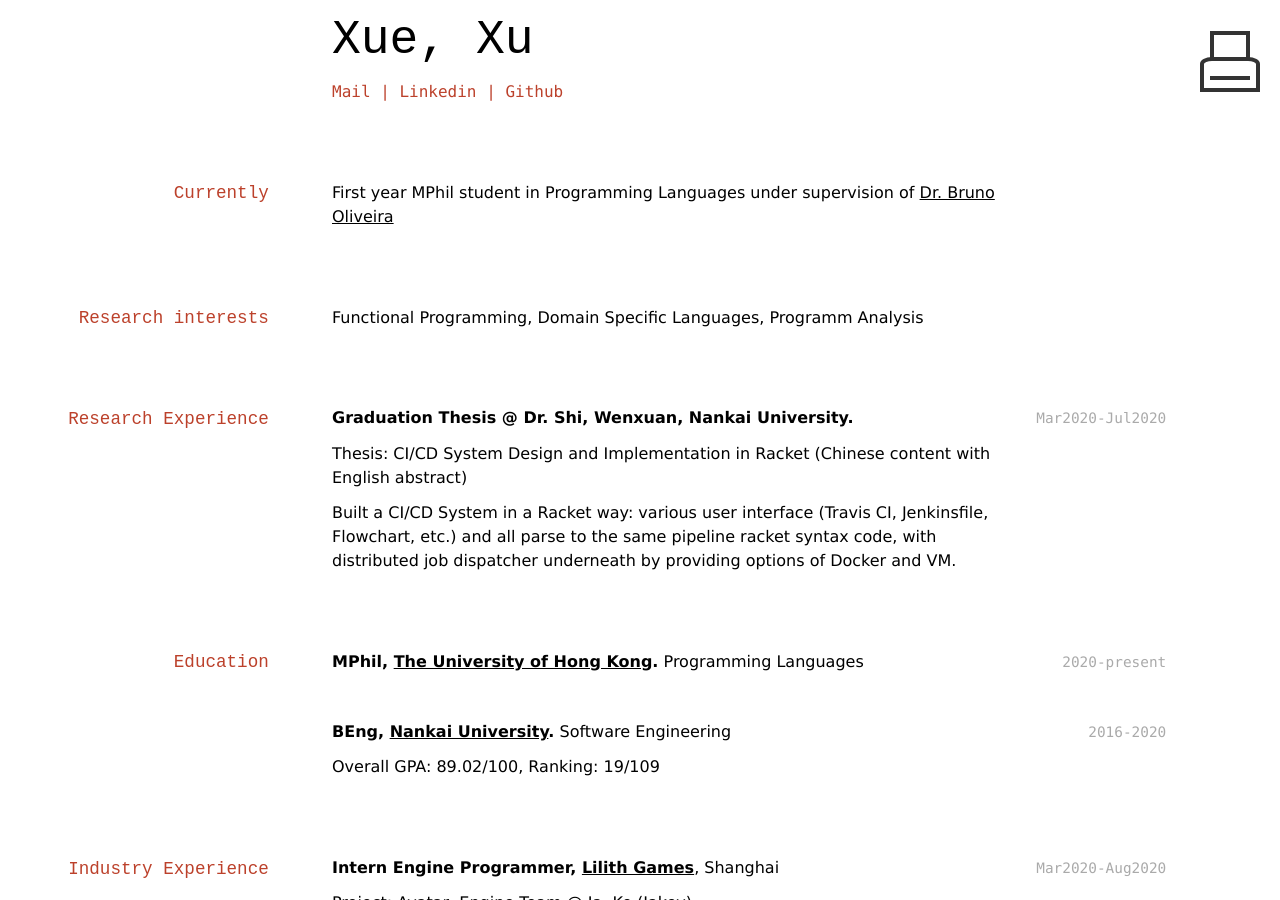
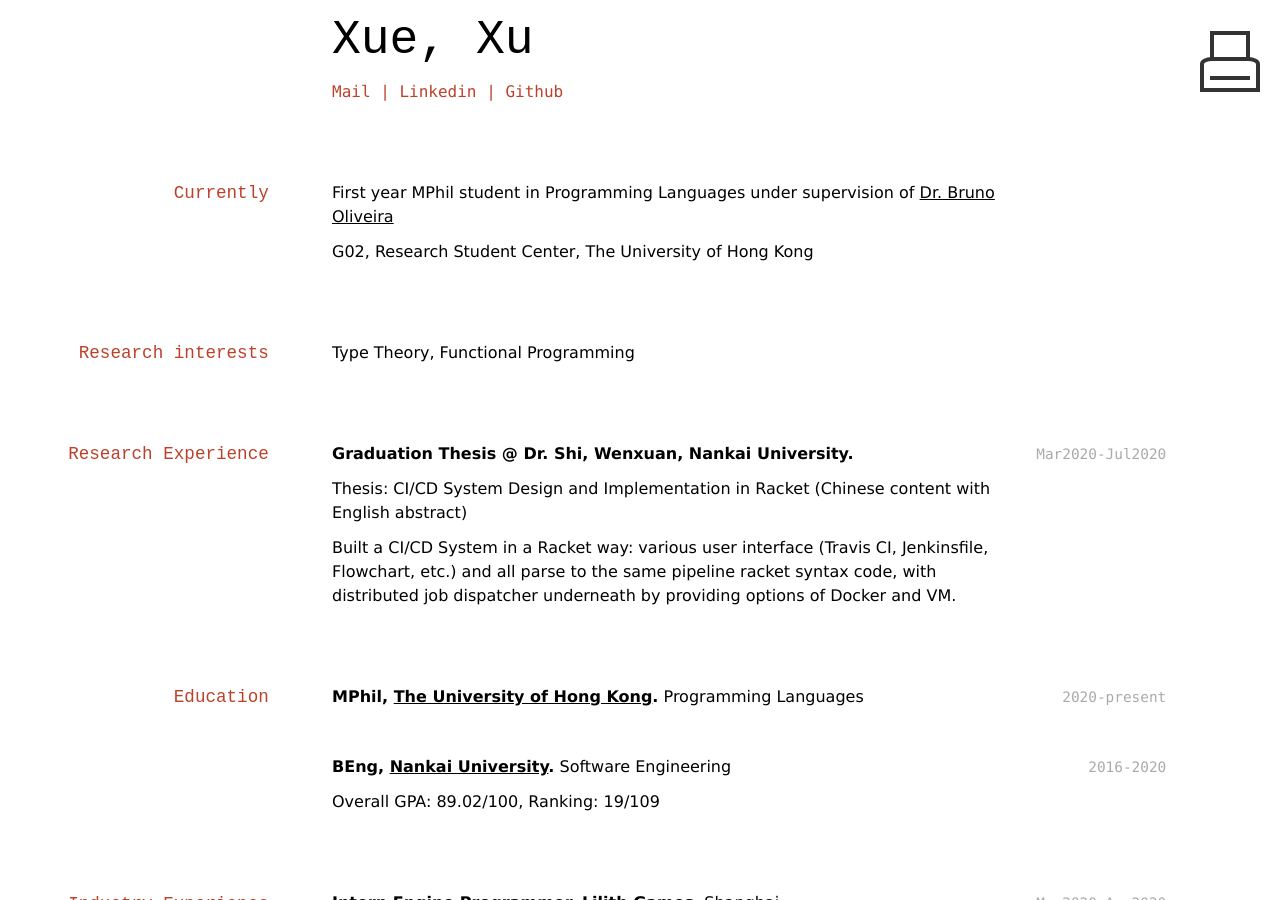
Before and after one commit to juniorxxue/curriculum-vitae, a Jekyll site: the page built from index.md, in a window 1280 px wide and 900 px high. Built offline with Jekyll 4.4.1, drawn with Linux system fonts in a browser that asks for light colours.

Commit message:
Update index.md

```diff
--- a/index.md
+++ b/index.md
@@ -14,9 +14,13 @@ title: Xue, Xu
 
 First year MPhil student in Programming Languages under supervision of [Dr. Bruno Oliveira](https://i.cs.hku.hk/~bruno/)
 
+## Address
+
+G02, Research Student Center, The University of Hong Kong
+
 ## Research interests
 
-Functional Programming, Domain Specific Languages, Programm Analysis
+Type Theory, Functional Programming
 
 ## Research Experience
 `Mar2020-Jul2020`
```
Also changed, not shown: other parts of index.md (+1 -1 lines).
